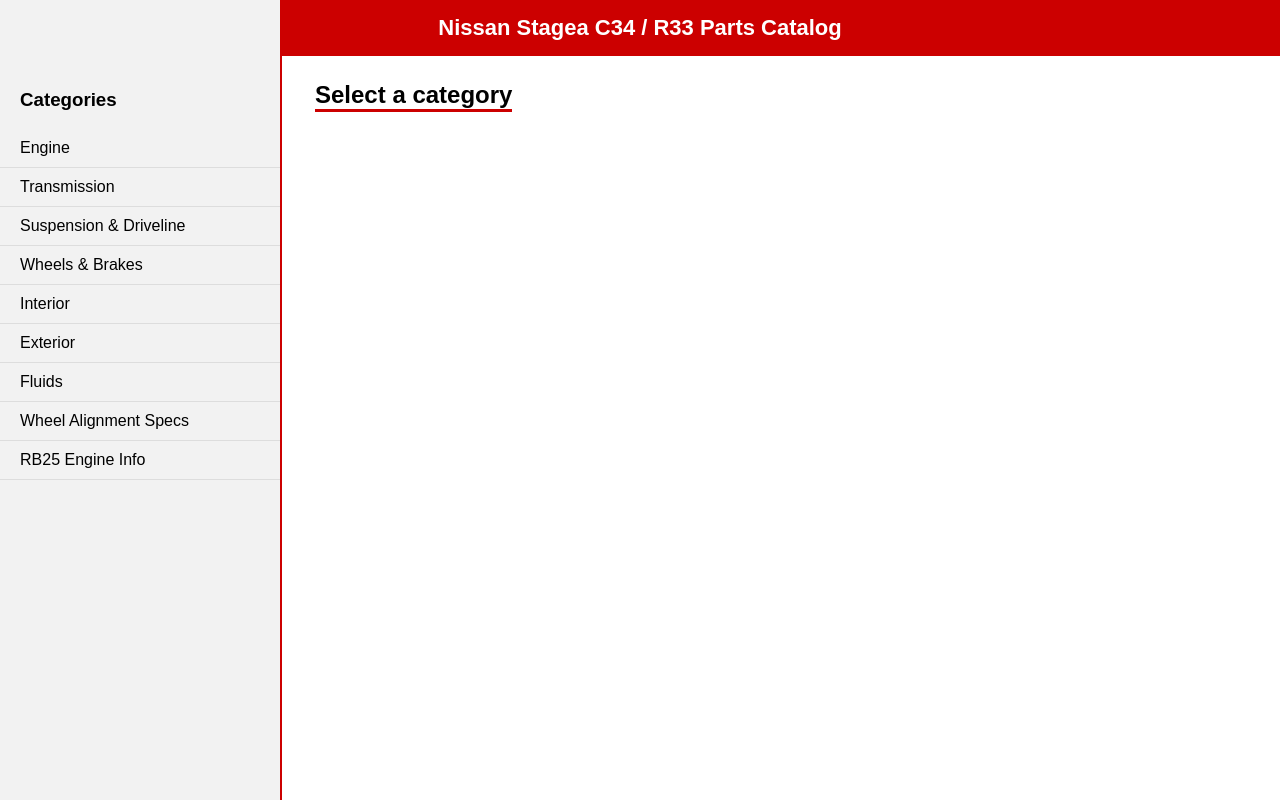
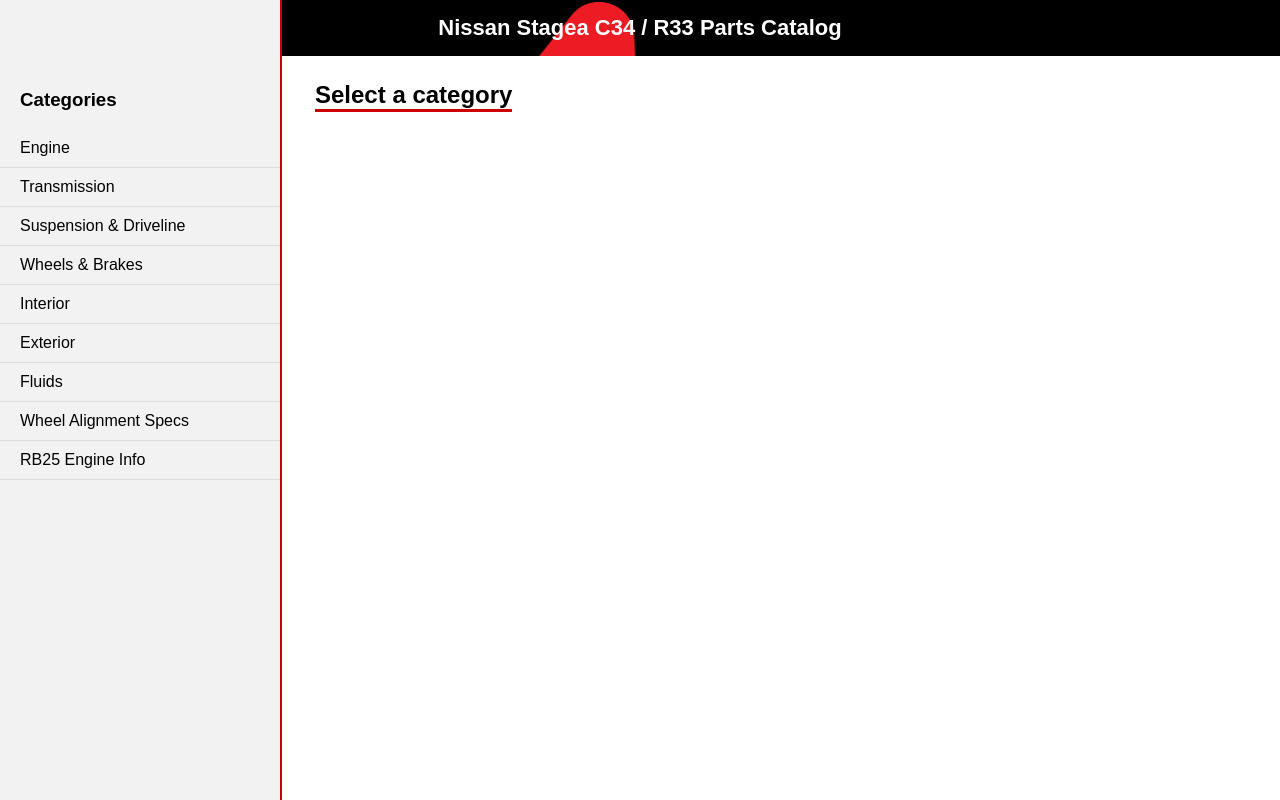
Before and after one commit to tayleb/JDMPARTSNOW, a plain HTML site: page stageaC34.html in a window 1280 px wide. Drawn offline with Linux system fonts and the light colour scheme.

Commit message:
stageaC34.html

```diff
--- a/stageaC34.html
+++ b/stageaC34.html
@@ -5,7 +5,7 @@
 <title>Nissan Stagea C34 / R33 Parts Catalog</title>
 <style>
 body { font-family: Arial, sans-serif; margin:0; background:#fff; }
-.header { background:#cc0000; color:white; padding:15px; font-size:22px; text-align:center; font-weight:bold; }
+.header { background:url('images/CDNJDMPARTS.PNG') no-repeat center center fixed; color:white; padding:15px; font-size:22px; text-align:center; font-weight:bold; }
 .sidebar { width:280px; height:100vh; position:fixed; left:0; top:0; background:#f2f2f2; border-right:2px solid #cc0000; padding-top:70px; overflow-y:auto; }
 .sidebar h3 { padding-left:20px; }
 .vehicle-item { padding:10px 20px; cursor:pointer; border-bottom:1px solid #ddd; }
@@ -164,4 +164,5 @@
 }
 </script>
 </body>
+
 </html>
```
